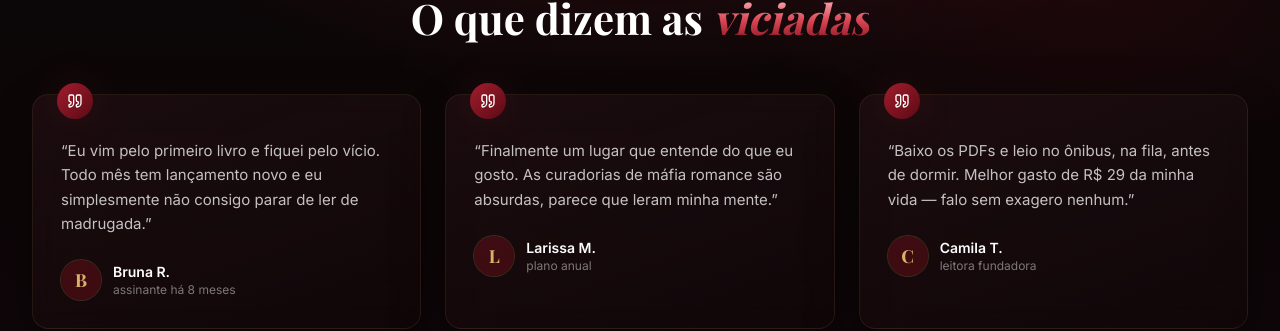
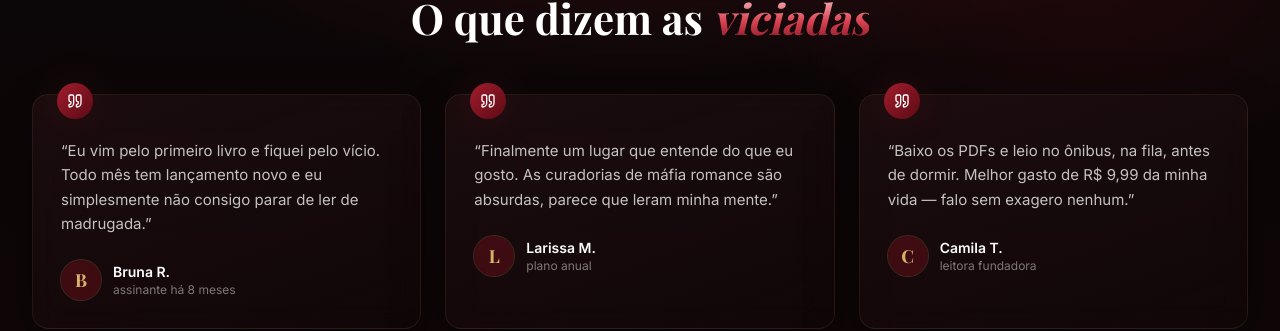
Before and after one commit to evoxioprofissional-code/vicioemdarkromance, a Next.js app: page / in a window 1280 px wide. Shown: the part 2499-2830 px from the top of the page. Built offline with nearby package versions, Linux system fonts and the light colour scheme; no server answers; the database is empty.

Commit message:
fix(copy): corrige preço no depoimento (R$ 29 -> R$ 9,99)

```diff
--- a/app/page.tsx
+++ b/app/page.tsx
@@ -63,7 +63,7 @@ const DEPOIMENTOS = [
     nome: "Camila T.",
     tag: "leitora fundadora",
     texto:
-      "Baixo os PDFs e leio no ônibus, na fila, antes de dormir. Melhor gasto de R$ 29 da minha vida — falo sem exagero nenhum.",
+      "Baixo os PDFs e leio no ônibus, na fila, antes de dormir. Melhor gasto de R$ 9,99 da minha vida — falo sem exagero nenhum.",
   },
 ];
 
```
